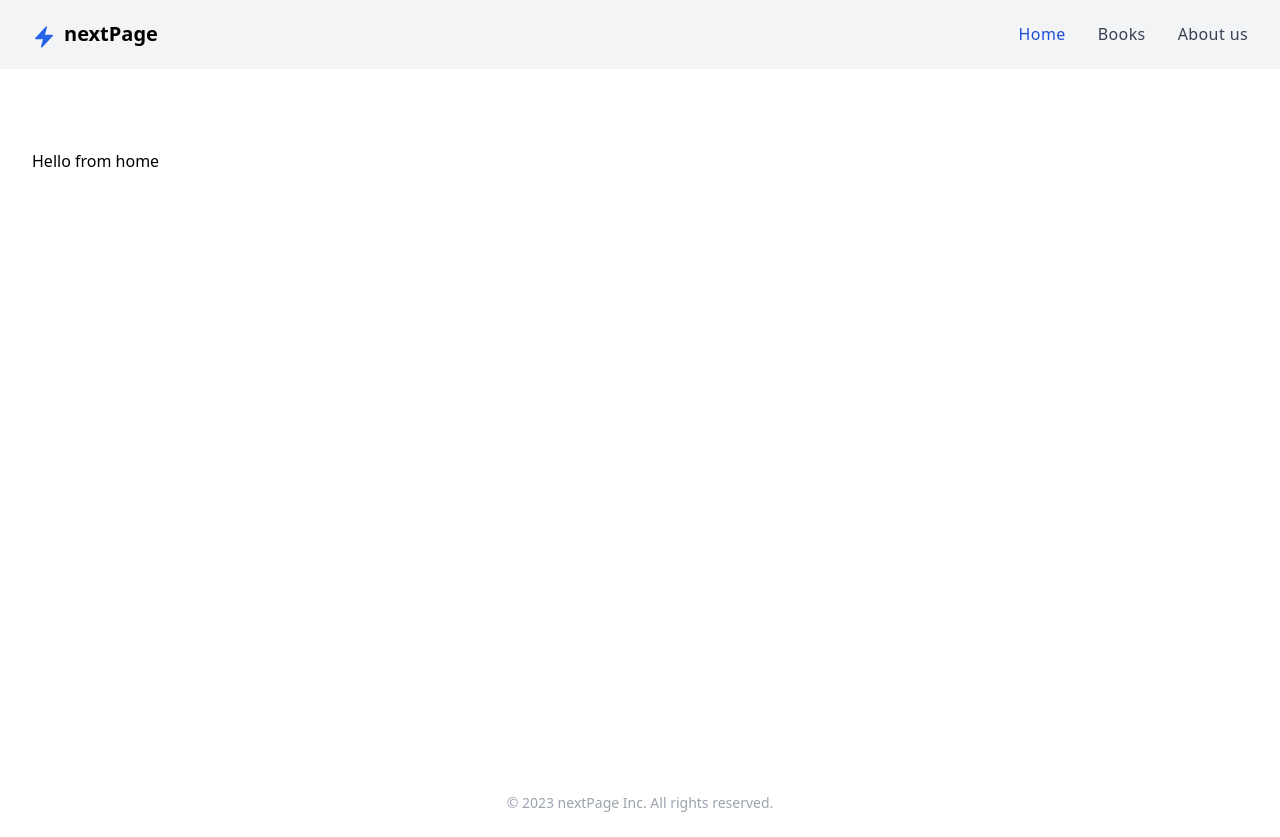
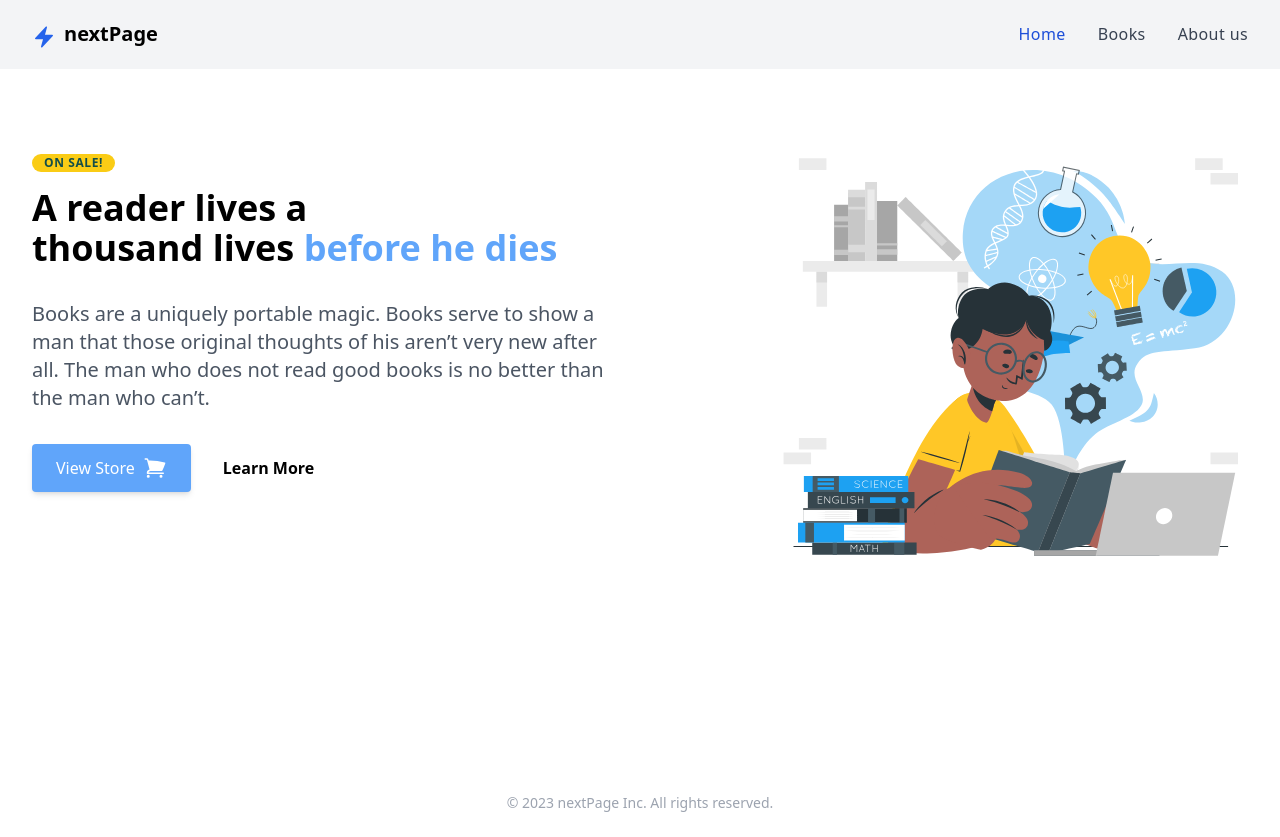
Before and after one commit to Rownokzahan/next-page, a React (Vite) app: page / in a window 1280 px wide. Built offline with nearby package versions, Linux system fonts and the light colour scheme.

Commit message:
update Home component

```diff
--- a/src/components/Home.jsx
+++ b/src/components/Home.jsx
@@ -1,9 +1,34 @@
 import React from 'react';
+import { ShoppingCartIcon } from '@heroicons/react/24/solid'
+import { Link } from 'react-router-dom';
+import Lottie from "lottie-react";
+import reader from "../assets/reader.json";
 
 const Home = () => {
     return (
         <div className='my-container'>
-            Hello from home
+            <div className='grid md:grid-cols-2 gap-8'>
+                <div>
+                    <p className='badge'>ON SALE!</p>
+                    <h1 className='text-4xl font-bold'>A reader lives a
+                        <br /> thousand lives <span className='text-blue-400'>before he dies</span></h1>
+
+                    <p className='text-gray-600 text-xl my-8'>Books are a uniquely portable magic. Books serve to show a man that those original thoughts of his aren’t very new after all. The man who does not read good books is no better than the man who can’t.</p>
+
+                    <div className='flex gap-8 items-center'>
+                        <Link to='/books' className="btn">
+                            View Store
+                            <ShoppingCartIcon className='ml-2 w-6 h-6' />
+                        </Link>
+
+                        <Link to='/about' className='font-semibold' >Learn More</Link>
+                    </div>
+                </div>
+
+                <div className='w-full lg:w-4/5 lg:ml-auto h-56  sm:h-96'>
+                    <Lottie animationData={reader} loop={true} />
+                </div>
+            </div>
         </div>
     );
 };
```
